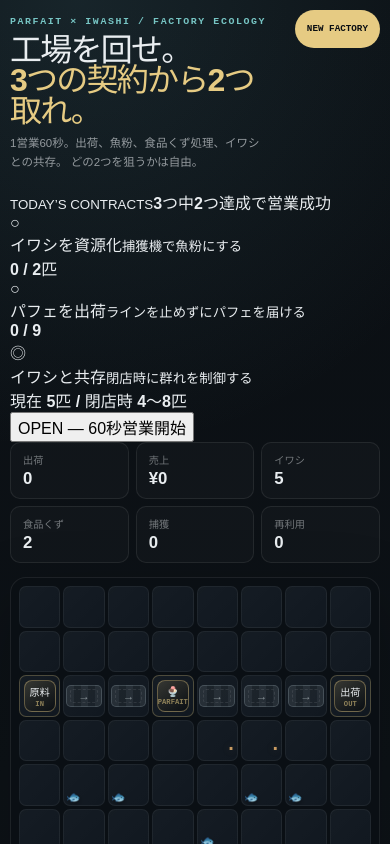
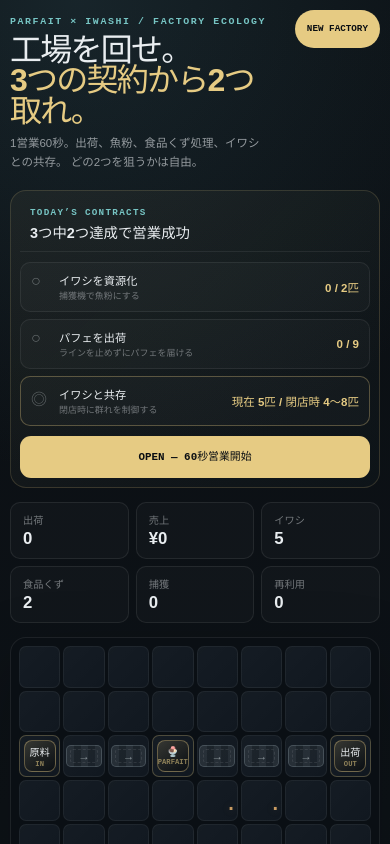
Before and after one commit to ryohryp/parfait-sardine-run, a React (Vite) app: page / in a window 390 px wide. Shown: the top 844 px of the page. Built offline with nearby package versions, Linux system fonts and the light colour scheme.

Commit message:
style: add contract briefing timer and shift result UI

```diff
--- a/src/components/FactoryFloorPrototype.css
+++ b/src/components/FactoryFloorPrototype.css
@@ -533,3 +533,248 @@
   .factory-fish { left: 2px; bottom: 1px; }
   .factory-waste { right: 2px; bottom: 0; }
 }
+
+
+.factory-contracts {
+  display: grid;
+  max-width: 1280px;
+  margin: 0 auto 14px;
+  padding: 12px;
+  grid-template-columns: 180px minmax(0, 1fr) auto;
+  gap: 10px;
+  align-items: stretch;
+  border: 1px solid rgba(230,203,131,.17);
+  border-radius: 16px;
+  background: linear-gradient(135deg, rgba(230,203,131,.055), rgba(119,197,196,.025));
+}
+
+.factory-contracts__lead {
+  display: flex;
+  padding: 8px 10px;
+  flex-direction: column;
+  justify-content: center;
+  border-right: 1px solid rgba(255,255,255,.07);
+}
+
+.factory-contracts__lead small {
+  color: #77c5c4;
+  font: 800 .58rem/1 ui-monospace, monospace;
+  letter-spacing: .14em;
+}
+
+.factory-contracts__lead strong {
+  margin-top: 7px;
+  font-size: .9rem;
+  line-height: 1.3;
+}
+
+.factory-contract-list {
+  display: grid;
+  grid-template-columns: repeat(3, minmax(0, 1fr));
+  gap: 7px;
+}
+
+.factory-contract {
+  display: flex;
+  min-width: 0;
+  padding: 9px 10px;
+  flex-direction: column;
+  justify-content: space-between;
+  gap: 8px;
+  border: 1px solid rgba(255,255,255,.07);
+  border-radius: 10px;
+  background: rgba(255,255,255,.025);
+}
+
+.factory-contract > div {
+  display: grid;
+  grid-template-columns: 22px minmax(0, 1fr);
+  gap: 6px;
+  align-items: start;
+}
+
+.factory-contract > div > span {
+  color: rgba(233,237,240,.35);
+  font-weight: 900;
+}
+
+.factory-contract b,
+.factory-contract small,
+.factory-contract strong {
+  display: block;
+}
+
+.factory-contract b {
+  font-size: .7rem;
+}
+
+.factory-contract small {
+  margin-top: 2px;
+  color: rgba(233,237,240,.42);
+  font-size: .56rem;
+  line-height: 1.35;
+}
+
+.factory-contract > strong {
+  color: #e6cb83;
+  font-size: .72rem;
+}
+
+.factory-contract.is-complete {
+  border-color: rgba(141,210,151,.45);
+  background: rgba(141,210,151,.07);
+}
+
+.factory-contract.is-complete > div > span,
+.factory-contract.is-complete > strong {
+  color: #9fd0a4;
+}
+
+.factory-contract.is-provisional {
+  border-color: rgba(230,203,131,.32);
+}
+
+.factory-open-button {
+  min-width: 148px;
+  padding: 0 14px;
+  color: #0a0e12;
+  border: 0;
+  border-radius: 11px;
+  background: #e6cb83;
+  cursor: pointer;
+  font: 900 .68rem/1.25 ui-monospace, monospace;
+}
+
+.factory-clear-zone {
+  display: grid;
+  min-width: 148px;
+  padding: 0 12px;
+  place-items: center;
+  color: #0a0e12;
+  border-radius: 11px;
+  background: #9fd0a4;
+  font-size: .68rem;
+  font-weight: 900;
+  text-align: center;
+}
+
+.factory-result {
+  position: fixed;
+  left: 50%;
+  bottom: 18px;
+  z-index: 20;
+  width: min(560px, calc(100vw - 24px));
+  padding: 18px;
+  transform: translateX(-50%);
+  border: 1px solid rgba(255,255,255,.12);
+  border-radius: 16px;
+  background: rgba(7, 11, 15, .96);
+  box-shadow: 0 28px 80px rgba(0,0,0,.48);
+}
+
+.factory-result.is-clear {
+  border-color: rgba(159,208,164,.45);
+}
+
+.factory-result.is-fail {
+  border-color: rgba(239,173,128,.42);
+}
+
+.factory-result > small {
+  color: #77c5c4;
+  font: 800 .58rem/1 ui-monospace, monospace;
+  letter-spacing: .14em;
+}
+
+.factory-result h2 {
+  margin: 7px 0 4px;
+  font-size: 1.7rem;
+}
+
+.factory-result p {
+  margin: 0;
+  color: rgba(233,237,240,.58);
+  font-size: .76rem;
+  line-height: 1.55;
+}
+
+.factory-result__actions {
+  display: flex;
+  margin-top: 13px;
+  gap: 8px;
+}
+
+.factory-result__actions button {
+  min-height: 42px;
+  flex: 1;
+  color: #0a0e12;
+  border: 0;
+  border-radius: 9px;
+  background: #e6cb83;
+  cursor: pointer;
+  font-weight: 900;
+}
+
+.factory-result__actions button:first-child {
+  color: #e9edf0;
+  border: 1px solid rgba(255,255,255,.12);
+  background: rgba(255,255,255,.05);
+}
+
+.factory-tools > button:disabled,
+.factory-cell:disabled {
+  cursor: default;
+}
+
+.factory-cell:disabled {
+  opacity: 1;
+}
+
+@media (max-width: 900px) {
+  .factory-contracts {
+    grid-template-columns: 1fr;
+  }
+
+  .factory-contracts__lead {
+    border-right: 0;
+    border-bottom: 1px solid rgba(255,255,255,.07);
+  }
+
+  .factory-open-button,
+  .factory-clear-zone {
+    min-height: 42px;
+  }
+}
+
+@media (max-width: 680px) {
+  .factory-contracts {
+    padding: 9px;
+  }
+
+  .factory-contract-list {
+    grid-template-columns: 1fr;
+  }
+
+  .factory-contract {
+    display: grid;
+    grid-template-columns: 1fr auto;
+    align-items: center;
+  }
+
+  .factory-contract > strong {
+    text-align: right;
+  }
+
+  .factory-result {
+    bottom: 8px;
+    padding: 14px;
+  }
+
+  .factory-result h2 {
+    font-size: 1.35rem;
+  }
+
+  .factory-result__actions {
+    flex-direction: column;
+  }
+}
```
